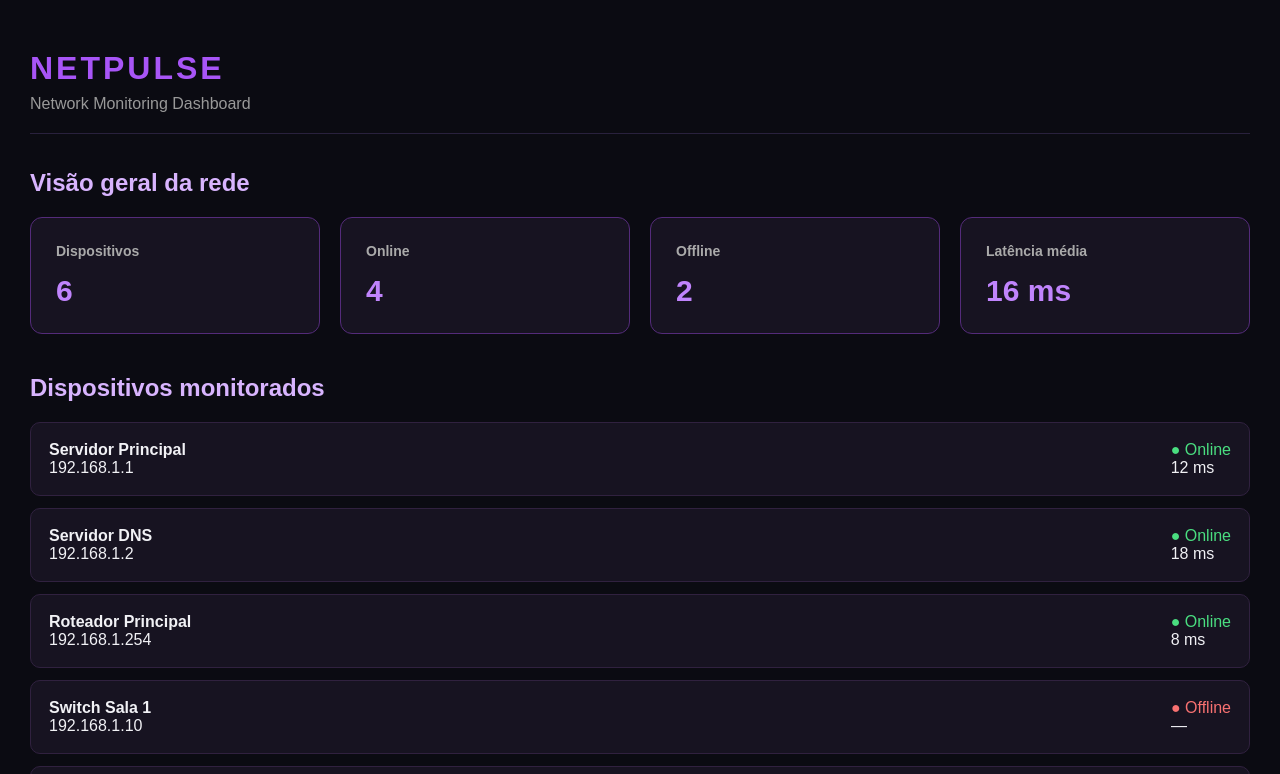
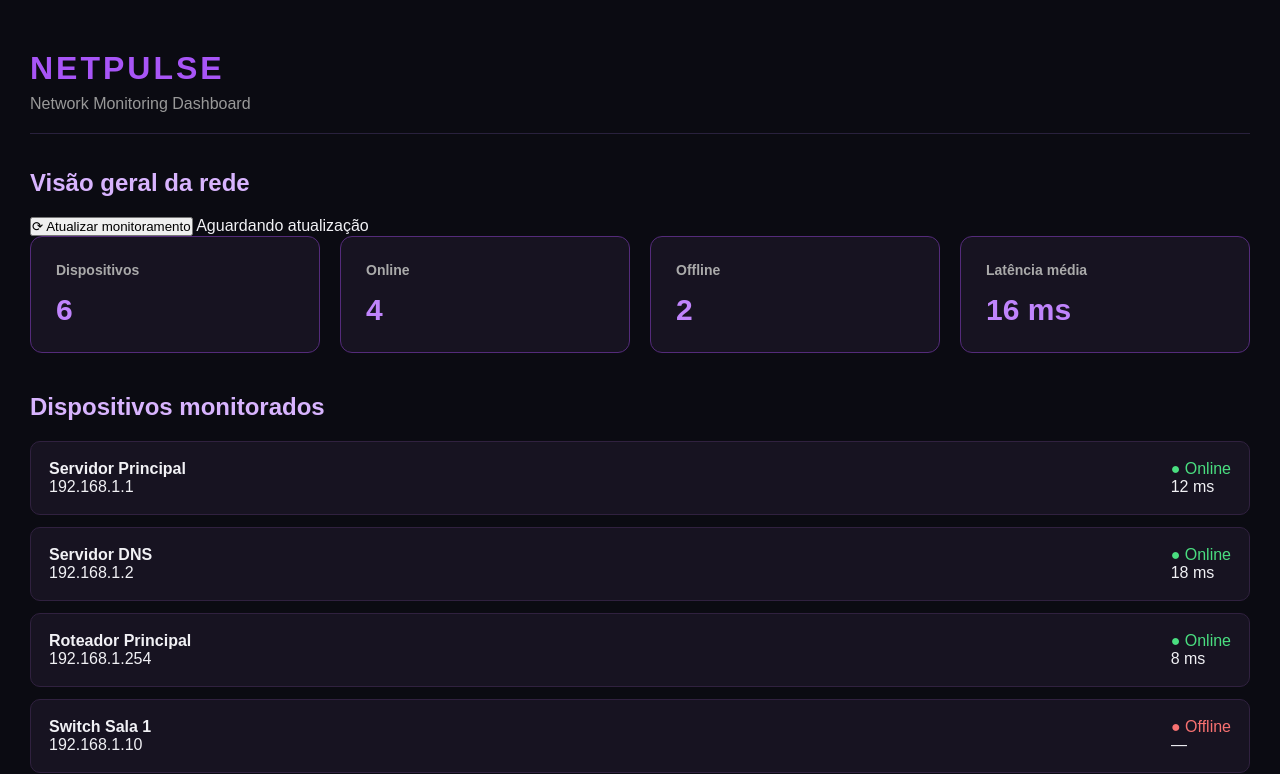
Before and after one commit to neskauz/netpulse-dashboard, a plain HTML site: page index.html in a window 1280 px wide. Shown: the top 774 px of the page. Drawn offline with Linux system fonts and the light colour scheme.

Commit message:
Update index.html

```diff
--- a/index.html
+++ b/index.html
@@ -17,6 +17,12 @@
     <main>
         <section class="overview">
             <h2>Visão geral da rede</h2>
+
+
+            <div class="monitor-controls">
+    <button id="refresh-btn">⟳ Atualizar monitoramento</button>
+    <span id="last-update">Aguardando atualização</span>
+</div>
 
             <div class="cards">
                 <div class="card">
```
